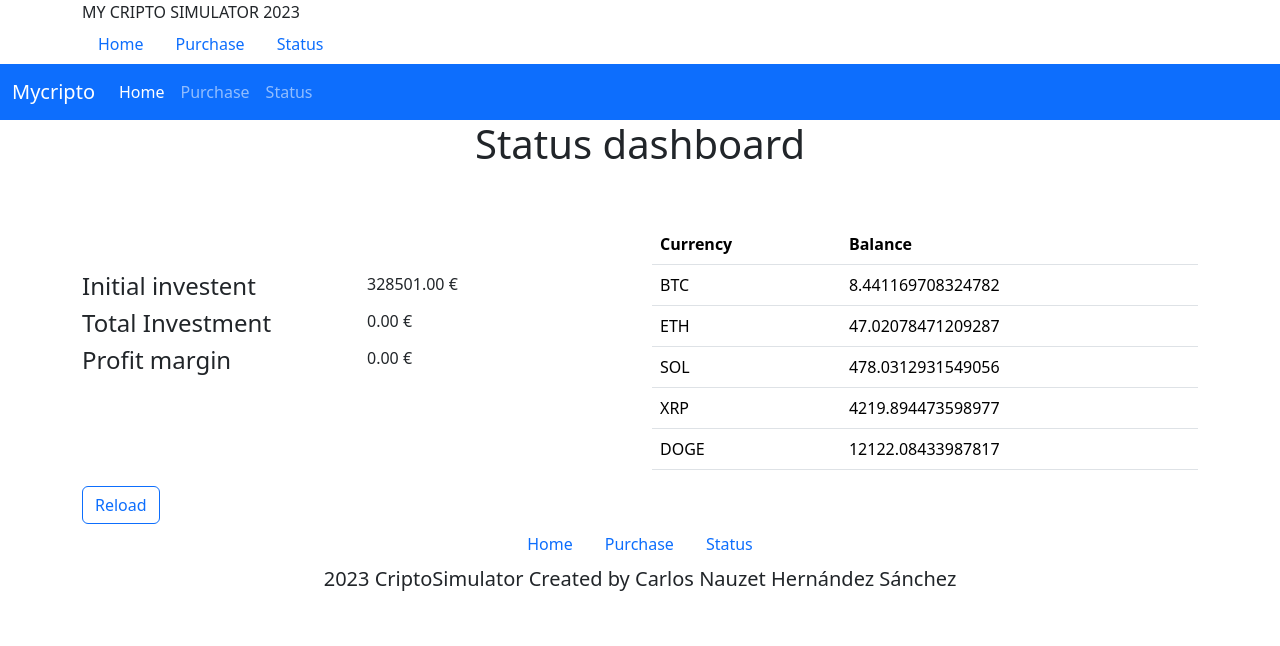
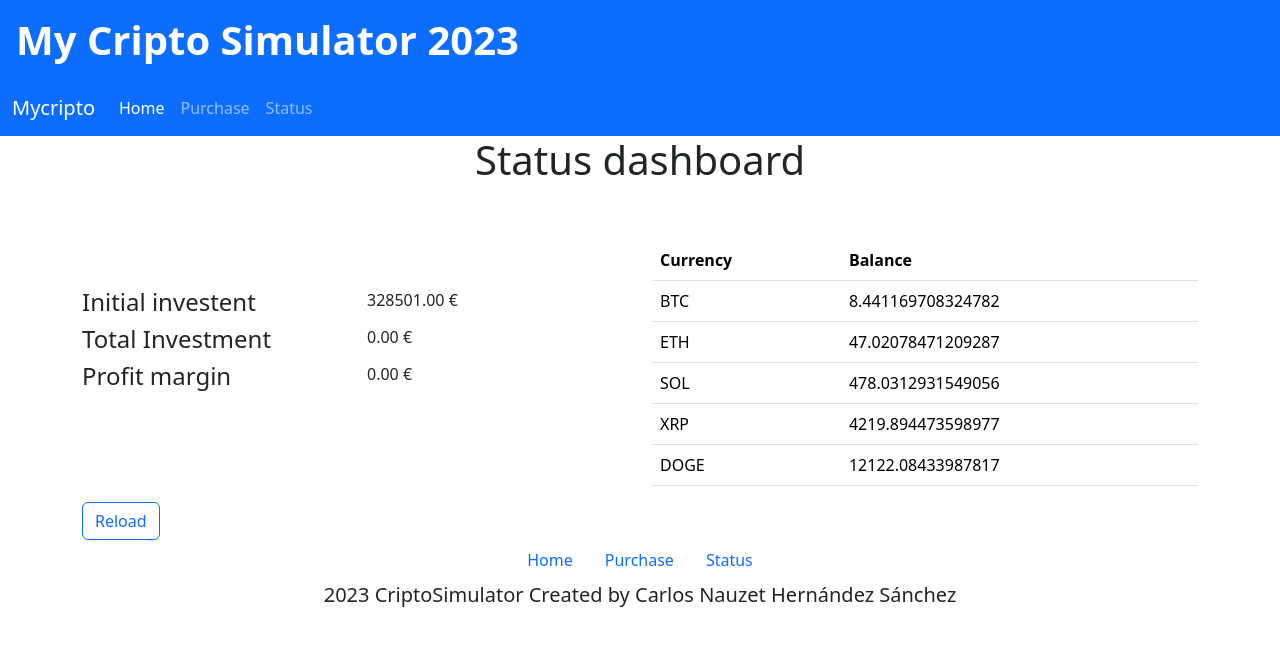
Before and after one commit to CarlosNauzet/CritpoSimulator, a Flask app: page /status in a window 1280 px wide. Shown: the top 646 px of the page. Run offline with Flask 2, Linux system fonts and the light colour scheme; data comes from the database, SQL or seed files in the repository; data that the repository does not hold is empty; some libraries are stand-ins or nearby versions.

Commit message:
fix: margenes header

```diff
--- a/templates/components/header.html
+++ b/templates/components/header.html
@@ -1,3 +1,5 @@
-<div class="container">
-  <header class="text-uppercase">My Cripto Simulator 2023</header>
-</div>
+<header class=>
+  <div class="p-3 mb-0 bg-primary text-white">
+    <h1 class="fw-semibold mb-0">My Cripto Simulator 2023</h1>
+  </div>
+</header>
--- a/templates/components/navbar.html
+++ b/templates/components/navbar.html
@@ -1,18 +1,4 @@
-<nav class="container">
-  <ul class="nav">
-    <li class="nav-item">
-      <a class="nav-link" href="/">Home</a>
-    </li>
-    <li class="nav-item">
-      <a class="nav-link" href="/purchase">Purchase</a>
-    </li>
-    <li class="nav-item">
-      <a class="nav-link" href="/status">Status</a>
-    </li>
-  </ul>
-</nav>
-
-<nav class="navbar navbar-expand-lg bg-primary" data-bs-theme="dark">
+<nav class="navbar navbar-expand-lg bg-primary mt-0" data-bs-theme="dark">
   <div class="container-fluid">
     <a class="navbar-brand" href="#">Mycripto</a>
     <button
--- a/templates/purchase/index.html
+++ b/templates/purchase/index.html
@@ -6,7 +6,7 @@
     <h1>Make your purchase</h1>
   </div>
 
-  <div class="container text-center">
+  <div class="container text-center ">
 
     <form action="/purchase/calculate" method="post">
       <div>From
```
